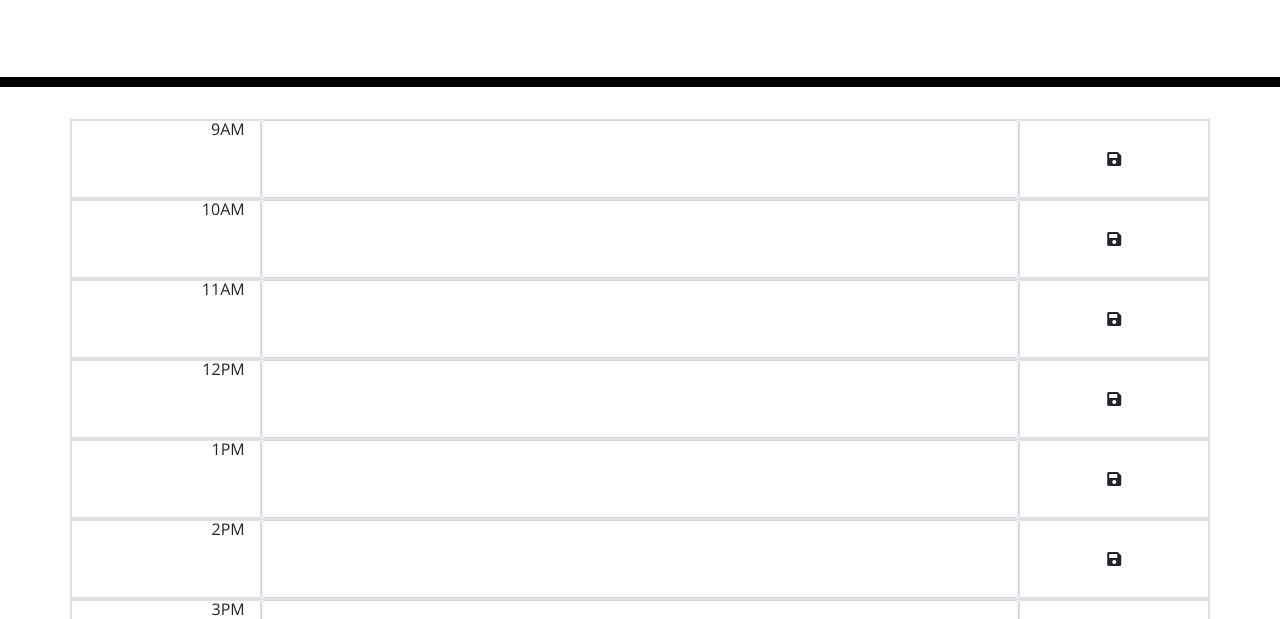
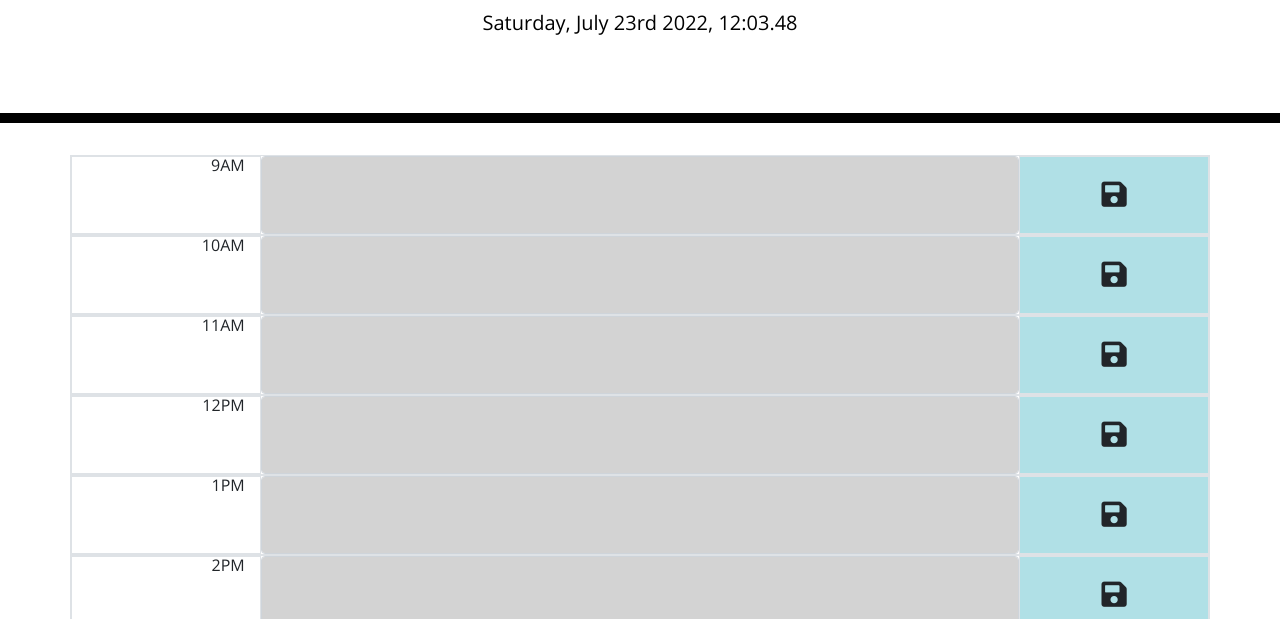
Before and after one commit to darentho/Work-Day-Scheduler, a plain HTML site: page index.html in a window 1280 px wide. Shown: the part 181-800 px from the top of the page. Drawn offline with nearby package versions, Linux system fonts and the light colour scheme.

Commit message:
added the array with the timeblocks and created the update time function

```diff
--- a/assets/css/style.css
+++ b/assets/css/style.css
@@ -11,6 +11,10 @@ textarea {
     color: #000000;
     border-left: 1px solid black;
     padding: 10px;
+}
+
+.save-container {
+    background-color: powderblue;
 }
 
 .jumbotron {
@@ -69,3 +73,7 @@ textarea {
     font-size: 20px;
     transition: all 0.3s ease-in-out;
 }
+
+.fa-save {
+    font-size: 1.8rem;
+}
--- a/assets/js/index.js
+++ b/assets/js/index.js
@@ -1,3 +1,29 @@
+// will update the time on the webpage.
+function updateTime() {
+    let today = moment();
+
+    // updates the time element in the header
+    $("#currentDay").text(today.format("dddd, MMMM Do YYYY, h:mm.ss"));
+
+    // For coloring the past, present, and future time blocks
+    let now = moment().format("kk");
+    for (let i = 0; i < scheduleElArray.length; i++) {
+        scheduleElArray[i].removeClass("future past present");
+
+        if (now > scheduleElArray[i].data("hour")) {
+            scheduleElArray[i].addClass("past");
+
+        } else if (now === scheduleElArray[i].attr("data-hour")) {
+            scheduleElArray[i].addClass("present");
+
+        } else {
+
+            scheduleElArray[i].addClass("future");
+        }
+    }
+}
+
+
 // I have stored variables with their respective values since I'll create an array with them.
 let saveBttn = $(".save-icon");
 let containerEl = $(".container");
@@ -10,3 +36,18 @@ let schedule2pm = $("#2PM");
 let schedule3pm = $("#3PM");
 let schedule4pm = $("#4PM");
 let schedule5pm = $("#5PM");
+
+// The variables are put within an array.
+let scheduleElArray = [
+    schedule9am,
+    schedule10am,
+    schedule11am,
+    schedule12pm,
+    schedule1pm,
+    schedule2pm,
+    schedule3pm,
+    schedule4pm,
+    schedule5pm,
+];
+
+updateTime();
```
